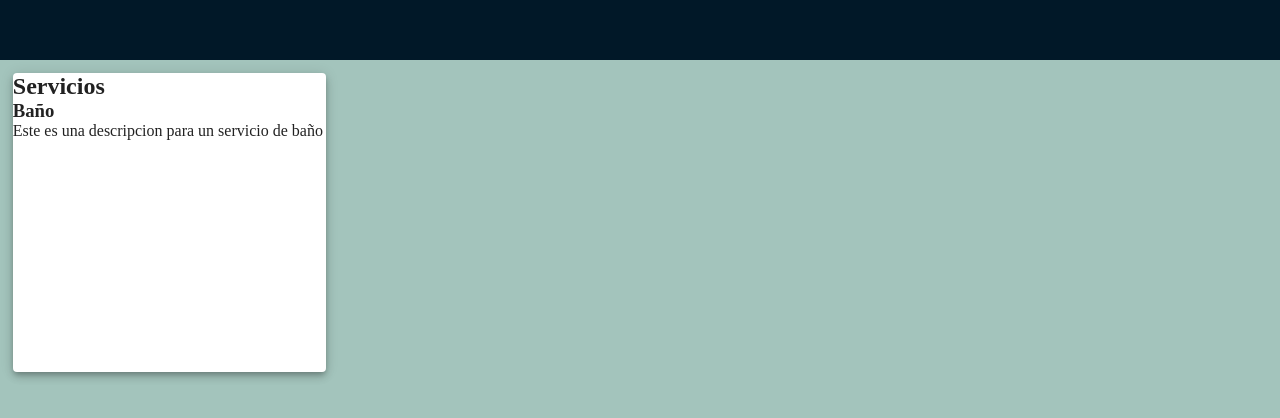
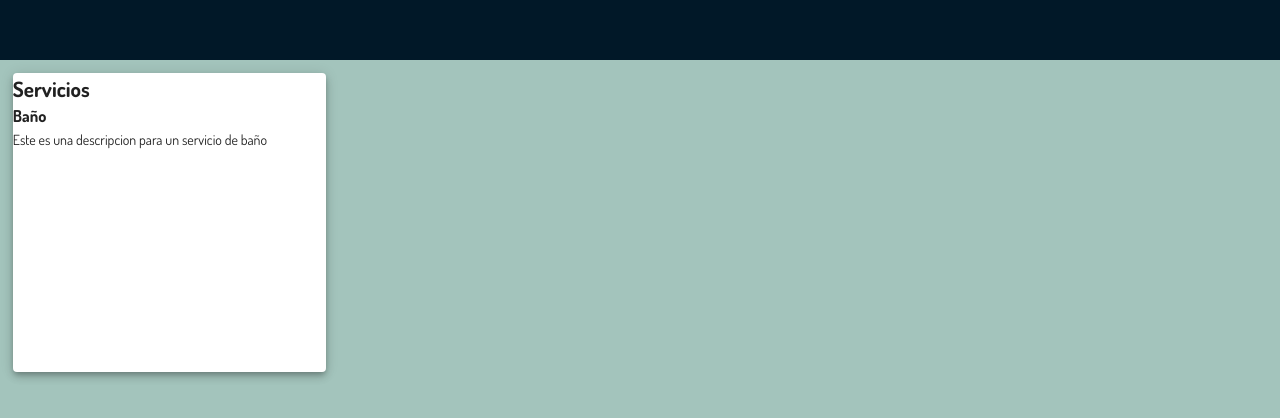
Before and after one commit to ArtemisaVetSolution/Artemisa-fr, a React (Vite) app: page / in a window 1280 px wide. Shown: the part 340-758 px from the top of the page. Built offline with nearby package versions, Linux system fonts and the light colour scheme.

Commit message:
add themeprovider and custom theme

```diff
--- a/index.html
+++ b/index.html
@@ -6,6 +6,8 @@
     <meta name="viewport" content="width=device-width, initial-scale=1.0" />
     <link rel="stylesheet" href="/index.css" />
     <title>Vite + React + TS</title>
+    <link href="https://fonts.googleapis.com/css2?family=Handlee&display=swap" rel="stylesheet">
+    <link href="https://fonts.googleapis.com/css2?family=Dosis:wght@200..800&display=swap" rel="stylesheet">
   </head>
   <body>
     <div id="root"></div>
--- a/src/App.tsx
+++ b/src/App.tsx
@@ -1,18 +1,21 @@
-import { Route, Router } from 'react-router-dom'
-import { RoutesPlusNotFound } from './components/utilities/routes-with-notFound.component'
-import Home from './components/pages/public/home/home.component'
+import { Route } from "react-router-dom";
+import { RoutesPlusNotFound } from "./components/utilities/routes-with-notFound.component";
+import Home from "./components/pages/public/home/home.component";
+import { CssBaseline, ThemeProvider } from "@mui/material";
+import { materialTheme } from "./state/context/theme";
 
 function App() {
-
   //Logica
   return (
     //Todo lo que retorna el componente App se renderiza en el componente root
-    // Todo: Add route with not found page - snackbar providers - mui theme provider - and guards
-        <RoutesPlusNotFound>
-          <Route path="/" element={<Home/>}/>
-        </RoutesPlusNotFound>
-
-  )
+    // Todo: - snackbar providers - and guards
+    <ThemeProvider theme={materialTheme}>
+      <CssBaseline enableColorScheme />
+      <RoutesPlusNotFound>
+        <Route path="/" element={<Home />} />
+      </RoutesPlusNotFound>
+    </ThemeProvider>
+  );
 }
 
-export default App
+export default App;
--- /dev/null
+++ b/src/state/context/theme.ts
@@ -0,0 +1,223 @@
+import { createTheme } from "@mui/material/styles";
+// import { extendTheme as joyExtendTheme } from '@mui/joy/styles';
+
+// Define the structure for the theme options including color schemes
+declare module "@mui/material/styles" {
+  interface Theme {
+    colorSchemes: {
+      light: ThemeOptions;
+      dark: ThemeOptions;
+    };
+  }
+  interface ThemeOptions {
+    colorSchemes?: {
+      light: ThemeOptions;
+      dark: ThemeOptions;
+    };
+  }
+  interface Palette {
+    complementary: Palette["primary"];
+    ligth: Palette["primary"];
+    dark: Palette["primary"];
+  }
+  interface PaletteOptions {
+    complementary?: PaletteOptions["primary"];
+    ligth?: PaletteOptions["primary"];
+    dark?: PaletteOptions["primary"];
+  }
+}
+
+const materialTheme = createTheme({
+  palette: {
+    complementary: {
+      main: "#EE6C4D",
+    },
+
+    ligth: {
+      main: "#E0FBFC",
+    },
+    dark: {
+      main: "#293241",
+    },
+    primary: {
+      main: "#3D5A80",
+    },
+    secondary: {
+      main: "#98C1D9",
+    },
+    success: {
+      main: "#4BEBC3",
+    },
+    warning: {
+      main: "rgb(230, 202, 82)",
+    },
+    error: {
+      main: "#EB613F",
+    },
+    background: {
+      default: "#E0FBFC",
+    },
+  },
+  typography: {
+    fontFamily: [ "Dosis" ,"Handlee" ,"Ubuntu", "sans-serif"].join(","),
+    h1: {
+      fontFamily: "Dosis",
+      fontWeight: 700,
+      fontSize: "60px",
+      lineHeight: 1.5,
+    },
+    h2: {
+      fontFamily: "Dosis",
+      fontWeight: 700,
+      fontSize: "42px",
+      lineHeight: 1.5,
+    },
+    h3: {
+      fontFamily: "Dosis",
+      fontWeight: 700,
+      fontSize: "35px",
+      lineHeight: 1.5,
+    },
+    subtitle1: {
+      fontFamily: "Dosis",
+      fontWeight: 400,
+      fontSize: "18px",
+      lineHeight: 1.5,
+    },
+    subtitle2: {
+      fontFamily: "Dosis",
+      fontWeight: 400,
+      fontSize: "16px",
+      lineHeight: 1.5,
+    },
+    body1: {
+      fontFamily: "Dosis",
+      fontWeight: 400,
+      fontSize: "14px",
+      lineHeight: 1.5,
+    },
+    body2: {
+      fontFamily: "Dosis",
+      fontWeight: 400,
+      fontSize: "12px",
+      lineHeight: 1.5,
+    },
+  },
+  components: {
+    MuiTextField: {
+      styleOverrides: {
+        root: {
+          borderRadius: "10px",
+          borderWidth: "2px",
+          borderColor: "#302E49",
+          size: "small",
+          "& label.Mui-focused": {
+            color: "#302E49",
+          },
+          "& .MuiInput-underline:after": {
+            borderBottomColor: "#B2BAC2",
+          },
+          "& .MuiInputBase-formControl-root": {
+            borderColor: "#E0E3E7",
+          },
+          "& .MuiOutlinedInput-root": {
+            "& fieldset": {
+              borderColor: "#E0E3E7",
+            },
+            "&:hover fieldset": {
+              borderColor: "#B2BAC2",
+            },
+            "&.Mui-focused fieldset": {
+              borderColor: "#302E49",
+            },
+          },
+        },
+      },
+    },
+    MuiSelect: {
+      styleOverrides: {
+        root: {
+          color: "#302E49",
+          "& fieldset": {
+            borderColor: "#E0E3E7",
+          },
+          "&:hover fieldset": {
+            borderColor: "#B2BAC2",
+          },
+          "&.Mui-focused fieldset": {
+            borderColor: "#302E49",
+          },
+        },
+      },
+    },
+    MuiSnackbarContent: {
+      styleOverrides: {
+        root: {
+          "&.notistack-MuiContent-success": {
+            backgroundColor: "#4caf50", // Color para el éxito
+          },
+          "&.notistack-MuiContent-error": {
+            backgroundColor: "#f49110", // Color para el error
+          },
+          "&.notistack-MuiContent-info": {
+            backgroundColor: "#2196f3", // Color para la información
+          },
+          "&.notistack-MuiContent-warning": {
+            backgroundColor: "#ff9800", // Color para la advertencia
+          },
+        },
+      },
+    },
+    MuiOutlinedInput: {
+      styleOverrides: {
+        root: {
+          color: "#302E49",
+          "& fieldset": {
+            borderColor: "#E0E3E7",
+          },
+          "&:hover fieldset": {
+            borderColor: "#B2BAC2",
+          },
+          "&.Mui-focused fieldset": {
+            borderColor: "#302E49",
+          },
+        },
+      },
+    },
+  },
+});
+
+// const joyTheme = joyExtendTheme(
+// 	{
+// 		colorSchemes: {
+// 			light: {
+// 				palette: {
+// 					primary: {
+// 						500: "rgb(107, 92, 255)",
+// 						softBg: "rgb(107, 92, 255,1)",
+// 						softColor: "#",
+// 						softHoverBg: "rgb(107, 92, 255,0.6)",
+// 						50: "rgb(24, 30, 75)",
+// 					},
+// 					neutral: {
+// 						500: "rgb(255, 255, 255)"
+// 					},
+// 					success: {
+// 						500: "rgb(90, 204, 164)",
+// 					},
+// 					warning: {
+// 						500: "rgb(230, 202, 82)",
+// 					},
+// 					danger: {
+// 						500: "rgb(254, 101, 79)",
+// 					},
+// 					background: {
+// 						body : "rgb(255, 255, 255)",
+// 					}
+// 				},
+// 			},
+// 		},
+// 	}
+// );
+
+export { materialTheme };
```
